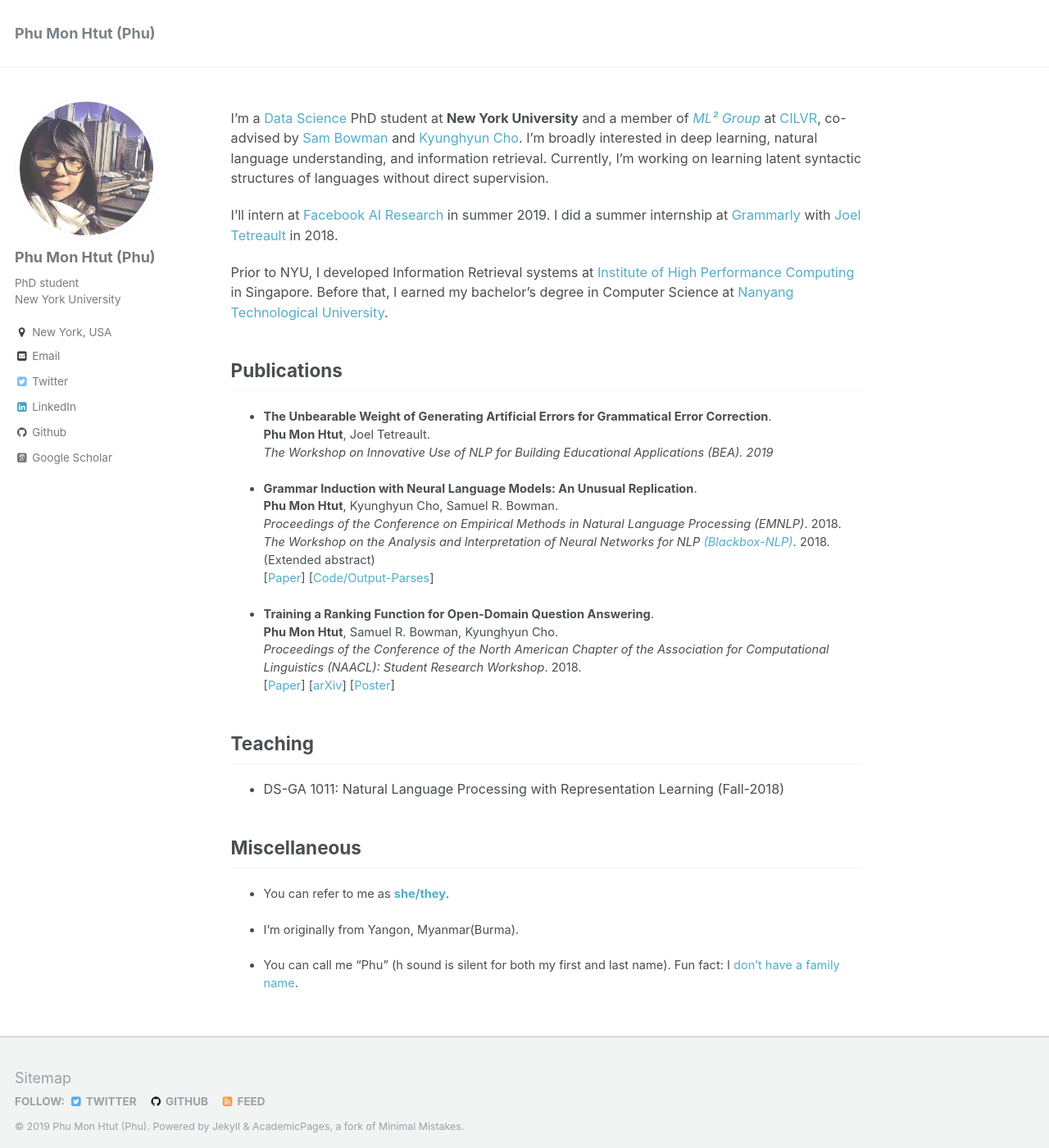
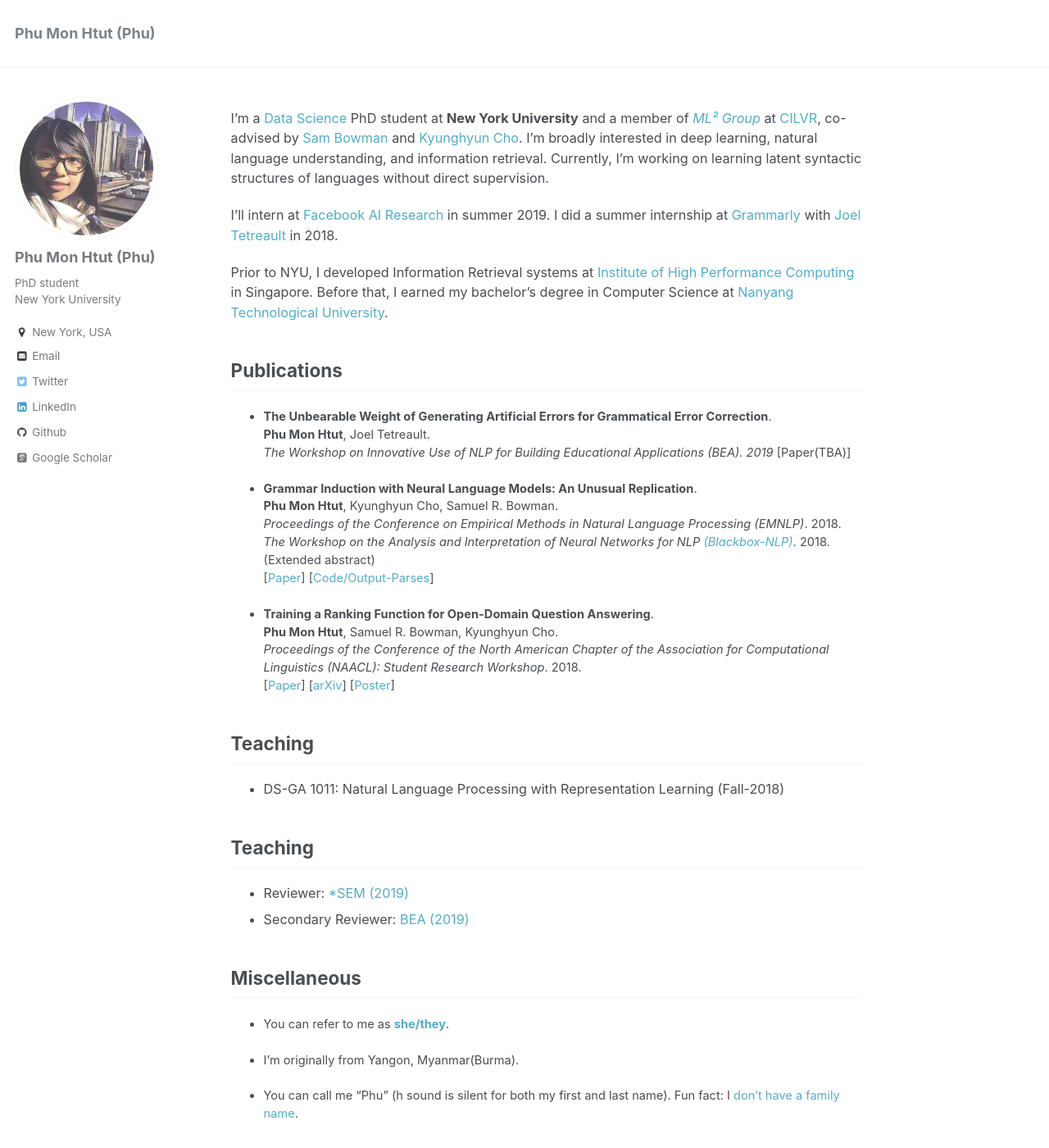
Before and after one commit to phu-pmh/phu-pmh.github.io, a Jekyll site: the page built from _pages/about.md, in a window 1280 px wide and 1400 px high. Shown: the whole window at 82% size. Built offline with Jekyll 4.4.1, drawn with Linux system fonts in a browser that asks for light colours; some web fonts are replaced.

Commit message:
Update about.md

```diff
--- a/_pages/about.md
+++ b/_pages/about.md
@@ -21,6 +21,7 @@ Publications
 * **The Unbearable Weight of Generating Artificial Errors for Grammatical Error Correction**.
   __Phu Mon Htut__, Joel Tetreault.
   *The Workshop on Innovative Use of NLP for Building Educational Applications (BEA). 2019*
+  [Paper(TBA)]
 
 
 * **Grammar Induction with Neural Language Models: An Unusual Replication**.
@@ -41,6 +42,12 @@ Teaching
 * DS-GA 1011: Natural Language Processing with Representation Learning (Fall-2018)
 
 
+Teaching
+------
+* Reviewer: [*SEM (2019)](https://starsem.org/2019/)
+* Secondary Reviewer: [BEA (2019)](https://sig-edu.org/bea/current)
+
+
 Miscellaneous
 ------
 * You can refer to me as [**she/**](http://pronoun.is/she)[**they**](http://pronoun.is/they).
```
